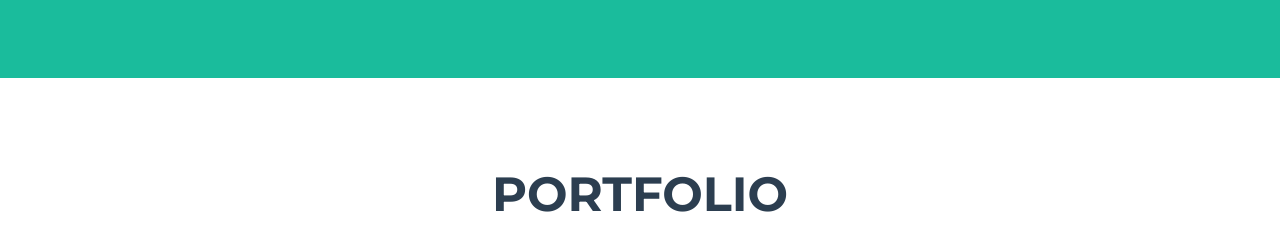
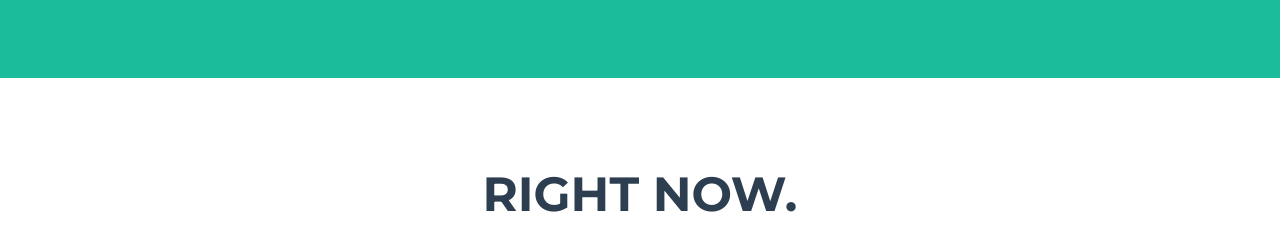
Before and after one commit to mr-robotanist/fiona, a website with bundled scripts: page index.html in a window 1280 px wide. Shown: the part 705-936 px from the top of the page. Built offline with nearby package versions, Linux system fonts and the light colour scheme.

Commit message:
Update index.html

```diff
--- a/index.html
+++ b/index.html
@@ -79,7 +79,7 @@
     <div class="container">
 
       <!-- Portfolio Section Heading -->
-      <h2 class="page-section-heading text-center text-uppercase text-secondary mb-0">Portfolio</h2>
+      <h2 class="page-section-heading text-center text-uppercase text-secondary mb-0">Right Now.</h2>
 
       <!-- Icon Divider -->
       <div class="divider-custom">
```
